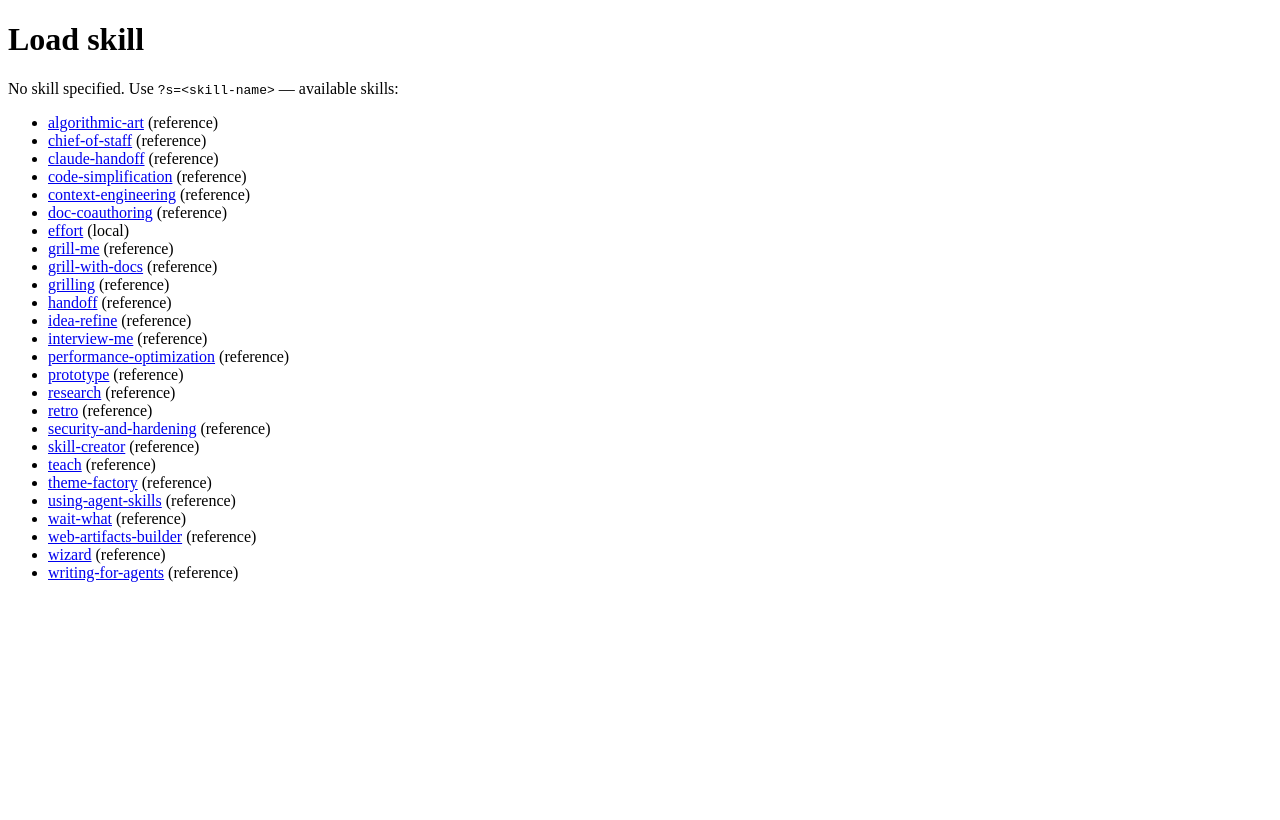
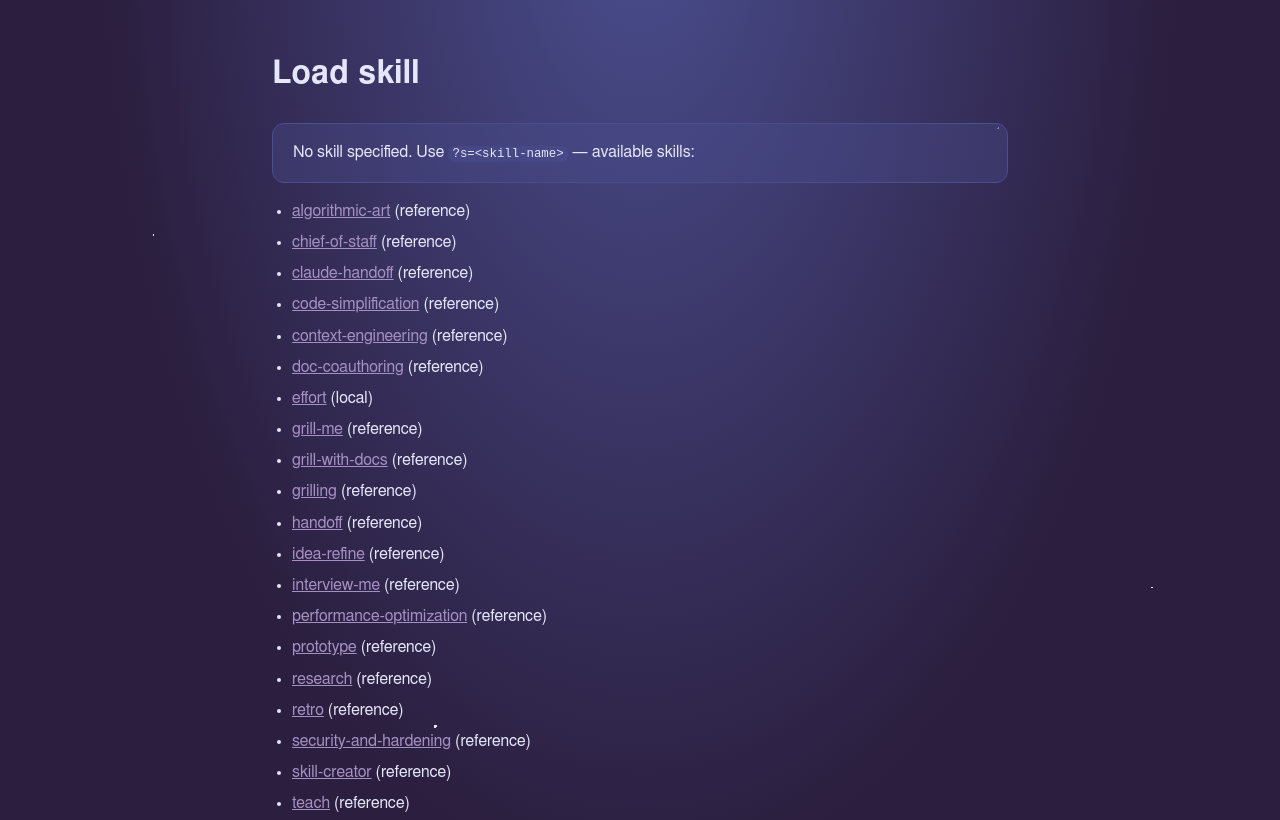
Before and after one commit to Horatzio/agent-skills, a plain HTML site: page docs/load.html in a window 1280 px wide. Shown: the top 820 px of the page. Drawn offline with Linux system fonts and the light colour scheme.

Commit message:
Restyle load page with Midnight Galaxy theme

```diff
--- a/docs/load.html
+++ b/docs/load.html
@@ -4,6 +4,59 @@
 <meta charset="utf-8">
 <meta name="viewport" content="width=device-width, initial-scale=1">
 <title>Load skill — Horatzio/agent-skills</title>
+<style>
+  /* Midnight Galaxy (theme-factory): Deep Purple #2b1e3e, Cosmic Blue #4a4e8f,
+     Lavender #a490c2, Silver #e6e6fa. Headers FreeSans Bold, body FreeSans. */
+  * { box-sizing: border-box; }
+  body {
+    margin: 0;
+    min-height: 100vh;
+    padding: 3rem 1.5rem;
+    color: #e6e6fa;
+    background-color: #2b1e3e;
+    background-image:
+      radial-gradient(1px 1px at 12% 22%, #e6e6fa 100%, transparent 0),
+      radial-gradient(1px 1px at 78% 12%, #a490c2 100%, transparent 0),
+      radial-gradient(1.5px 1.5px at 34% 68%, #e6e6fa 100%, transparent 0),
+      radial-gradient(1px 1px at 62% 84%, #a490c2 100%, transparent 0),
+      radial-gradient(1px 1px at 90% 55%, #e6e6fa 100%, transparent 0),
+      radial-gradient(1.5px 1.5px at 5% 78%, #a490c2 100%, transparent 0),
+      radial-gradient(ellipse at 50% -10%, #4a4e8f 0%, transparent 60%);
+    background-repeat: no-repeat;
+    font-family: 'FreeSans', 'Helvetica Neue', Helvetica, Arial, sans-serif;
+    line-height: 1.6;
+  }
+  h1 {
+    max-width: 46rem;
+    margin: 0 auto 1.5rem;
+    font-size: 2rem;
+    letter-spacing: 0.01em;
+  }
+  #status {
+    max-width: 46rem;
+    margin: 0 auto 1rem;
+    padding: 1rem 1.25rem;
+    background: rgba(74, 78, 143, 0.35);
+    border: 1px solid #4a4e8f;
+    border-radius: 12px;
+  }
+  #detail {
+    max-width: 46rem;
+    margin: 0 auto;
+  }
+  #detail p { margin: 0.75rem 0; }
+  a { color: #a490c2; }
+  a:hover { color: #e6e6fa; }
+  strong { color: #ffffff; }
+  code {
+    padding: 0.1em 0.35em;
+    background: rgba(74, 78, 143, 0.55);
+    border-radius: 6px;
+    font-size: 0.95em;
+  }
+  ul { padding-left: 1.25rem; }
+  li { margin: 0.35rem 0; }
+</style>
 </head>
 <body>
 <h1>Load skill</h1>
```
